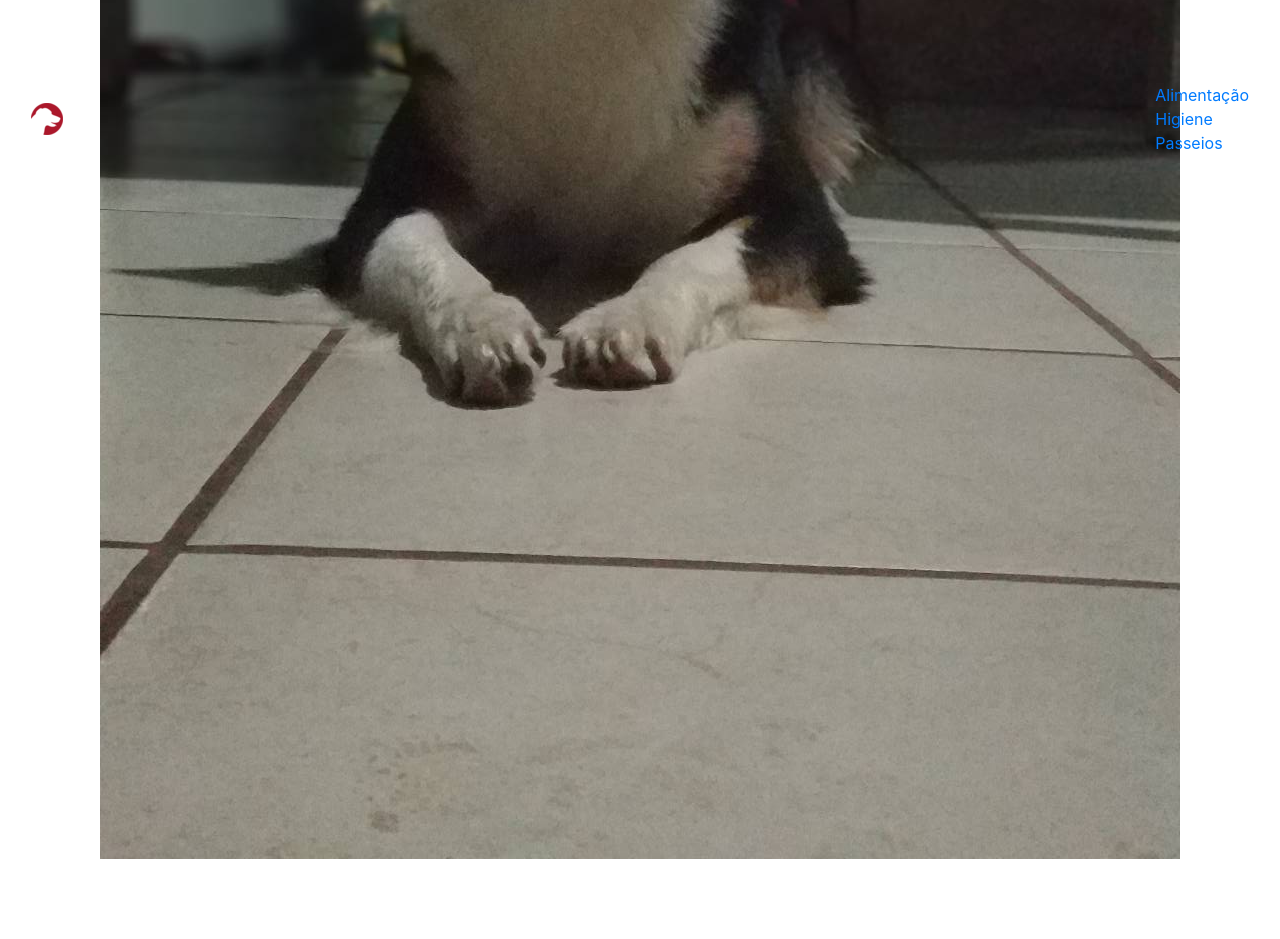
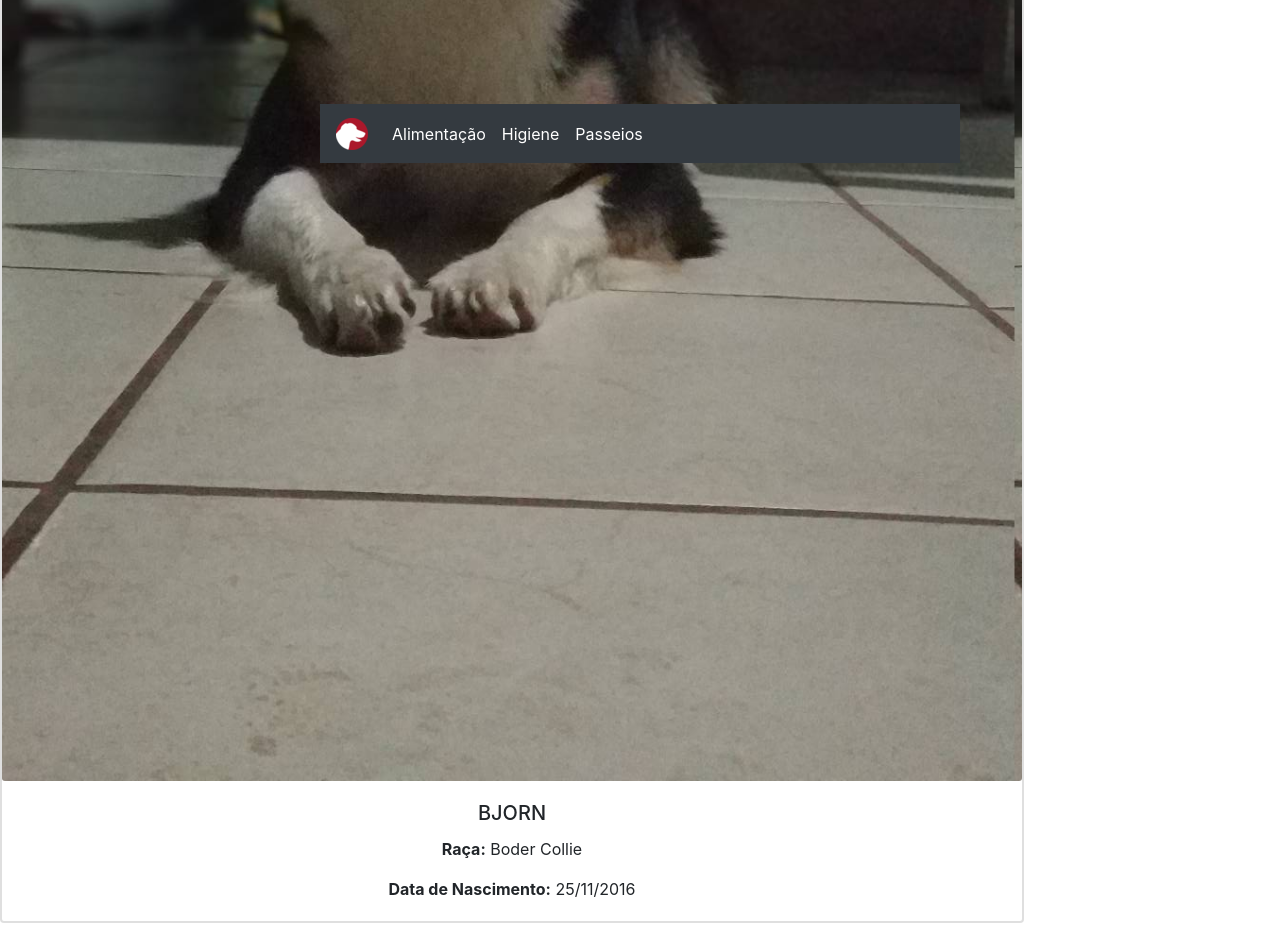
Before and after one commit to Lucs1590/Pet, an Angular app: page / in a window 1280 px wide. Shown: the part 637-1576 px from the top of the page. Before the commit the page ends 1496 px from the top, so only its background shows below. Built offline with nearby package versions, Linux system fonts and the light colour scheme.

Commit message:
arrumando o começo da nav e colocando img em card

```diff
--- a/src/app/app.component.css
+++ b/src/app/app.component.css
@@ -0,0 +1,4 @@
+#cardPrincipal{
+    width: 80%;
+    border-width: 2px;
+}
--- a/src/app/app.component.html
+++ b/src/app/app.component.html
@@ -1,21 +1,19 @@
 <!--The content below is only a placeholder and can be replaced.-->
+<link rel="stylesheet" href="https://maxcdn.bootstrapcdn.com/bootstrap/4.0.0/css/bootstrap.min.css" integrity="sha384-Gn5384xqQ1aoWXA+058RXPxPg6fy4IWvTNh0E263XmFcJlSAwiGgFAW/dAiS6JXm" crossorigin="anonymous">
+<script src="https://code.jquery.com/jquery-3.2.1.slim.min.js" integrity="sha384-KJ3o2DKtIkvYIK3UENzmM7KCkRr/rE9/Qpg6aAZGJwFDMVNA/GpGFF93hXpG5KkN" crossorigin="anonymous"></script>
+<script src="https://cdnjs.cloudflare.com/ajax/libs/popper.js/1.12.9/umd/popper.min.js" integrity="sha384-ApNbgh9B+Y1QKtv3Rn7W3mgPxhU9K/ScQsAP7hUibX39j7fakFPskvXusvfa0b4Q" crossorigin="anonymous"></script>
+<script src="https://maxcdn.bootstrapcdn.com/bootstrap/4.0.0/js/bootstrap.min.js" integrity="sha384-JZR6Spejh4U02d8jOt6vLEHfe/JQGiRRSQQxSfFWpi1MquVdAyjUar5+76PVCmYl" crossorigin="anonymous"></script>
+
 <div style="text-align:center">
   <h1>
-    Your {{ title }}
+    Bem vindo ao {{ title }}
   </h1>
-  <img src="../assets/principal/bjorn02.jpg" alt="" id="img_principal">
+  <div class="card mb-3" id="cardPrincipal">
+    <img class="card-img-bottom" src="../assets/principal/bjorn02.jpg" alt="Imagem Principal">
+    <div class="card-body">
+        <h5 class="card-title">{{ PetNome }}</h5>
+        <p class="card-text"><b>Raça:</b> {{ PetRaca }}</p>
+        <p class="card-text"><b>Data de Nascimento:</b> {{ PetDtaNasc }}</p>
+    </div>
+  </div>
 </div>
-<nav class="navbar navbar-inverse fixed-bottom">
-  <div class="container-fluid">
-    <div class="navbar-header">
-      <a class="navbar-brand" href="#">
-        <img src="../dog.png"                                                                                                                                                                                                                                                                                                                                                                                                                                                                                                                                                 alt="">
-      </a>
-    </div>
-    <ul class="nav navbar-nav">
-      <li><a href="#">Alimentação</a></li>
-      <li><a href="#">Higiene</a></li>
-      <li><a href="#">Passeios</a></li>
-    </ul>
-  </div>
-</nav>
--- a/src/app/app.component.ts
+++ b/src/app/app.component.ts
@@ -7,4 +7,7 @@ import { Component } from '@angular/core';
 })
 export class AppComponent {
   title = 'Pet!';
+  PetNome = 'BJORN';
+  PetRaca = 'Boder Collie';
+  PetDtaNasc = '25/11/2016';
 }
--- a/src/index.html
+++ b/src/index.html
@@ -4,12 +4,36 @@
   <meta charset="utf-8">
   <title>Pet</title>
   <link rel="stylesheet" href="https://maxcdn.bootstrapcdn.com/bootstrap/4.0.0/css/bootstrap.min.css" integrity="sha384-Gn5384xqQ1aoWXA+058RXPxPg6fy4IWvTNh0E263XmFcJlSAwiGgFAW/dAiS6JXm" crossorigin="anonymous">
-
+  <script src="https://code.jquery.com/jquery-3.2.1.slim.min.js" integrity="sha384-KJ3o2DKtIkvYIK3UENzmM7KCkRr/rE9/Qpg6aAZGJwFDMVNA/GpGFF93hXpG5KkN" crossorigin="anonymous"></script>
+  <script src="https://cdnjs.cloudflare.com/ajax/libs/popper.js/1.12.9/umd/popper.min.js" integrity="sha384-ApNbgh9B+Y1QKtv3Rn7W3mgPxhU9K/ScQsAP7hUibX39j7fakFPskvXusvfa0b4Q" crossorigin="anonymous"></script>
+  <script src="https://maxcdn.bootstrapcdn.com/bootstrap/4.0.0/js/bootstrap.min.js" integrity="sha384-JZR6Spejh4U02d8jOt6vLEHfe/JQGiRRSQQxSfFWpi1MquVdAyjUar5+76PVCmYl" crossorigin="anonymous"></script>
   <base href="/">
   <meta name="viewport" content="width=device-width, initial-scale=1">
   <link rel="icon" type="image/x-icon" href="dog.png">
 </head>
 <body>
   <app-root></app-root>
+
+  <nav class="navbar navbar-expand-lg navbar-dark bg-dark fixed-bottom" id="navPrincipal">
+    <button class="navbar-toggler" type="button" data-toggle="collapse" data-target="#navbarTogglerDemo03" aria-controls="navbarTogglerDemo03" aria-expanded="false" aria-label="Toggle navigation">
+      <span class="navbar-toggler-icon"></span>
+    </button>
+    <a class="navbar-brand" href="#">
+      <img src="../dog.png">
+    </a>
+
+    <div class="collapse navbar-collapse" id="navbarTogglerDemo03">
+      <ul class="navbar-nav mr-auto mt-2 mt-lg-0">
+        <li class="nav-item active">
+          <a class="nav-link" href="#">Alimentação</a>
+        </li>
+        <li class="nav-item active">
+          <a class="nav-link" href="#">Higiene</a>
+        </li>
+        <li class="nav-item active">
+          <a class="nav-link" href="#">Passeios</a>
+        </li>
+    </div>
+  </nav>
 </body>
 </html>
--- a/src/styles.css
+++ b/src/styles.css
@@ -1 +1,6 @@
 /* You can add global styles to this file, and also import other style files */
+#navPrincipal{
+    width: 50%;
+    margin-left: 25%;
+    text-align: center;
+}
```
Also changed, not shown: src/assets/principal/bjorn02.jpg.
